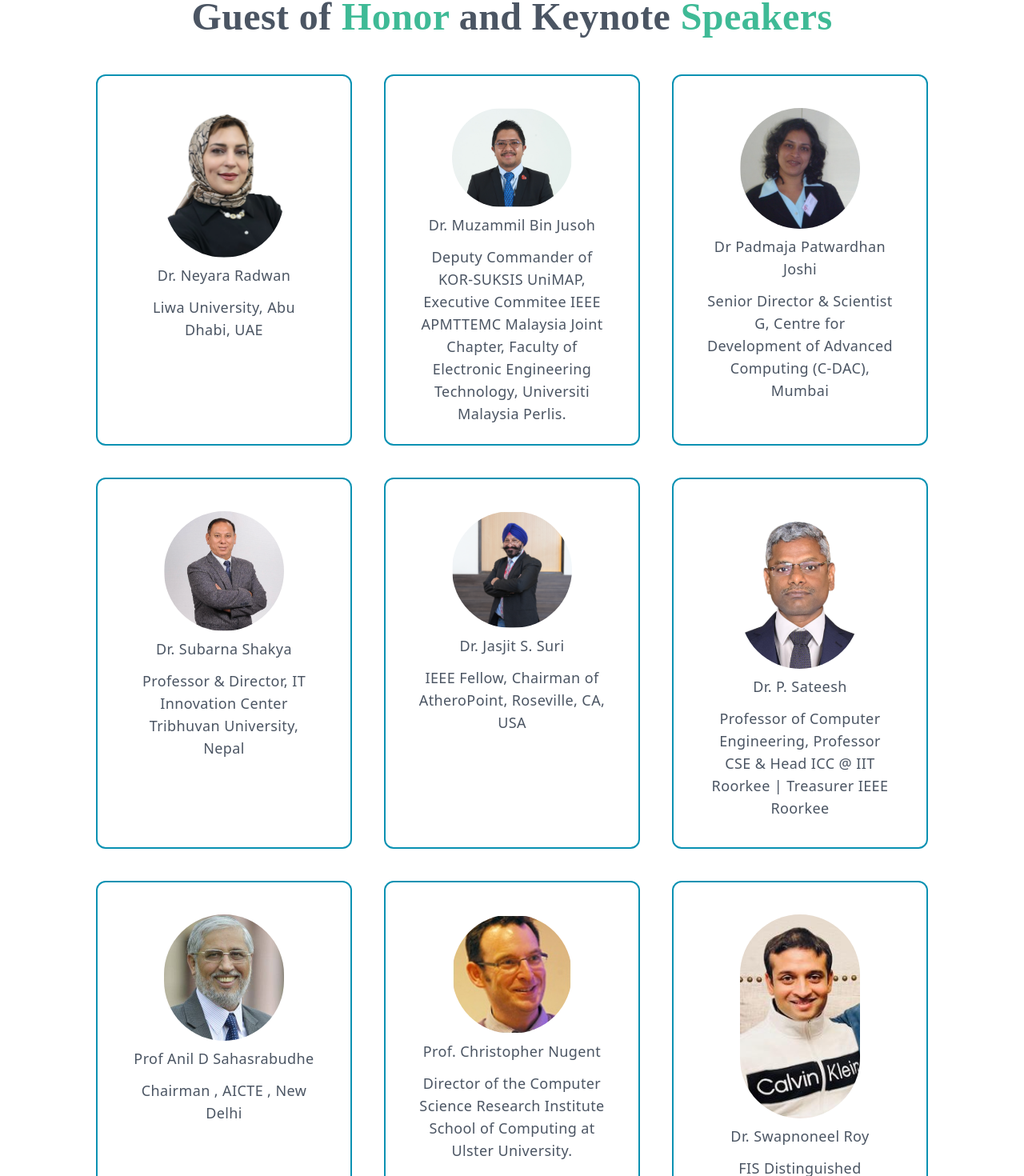
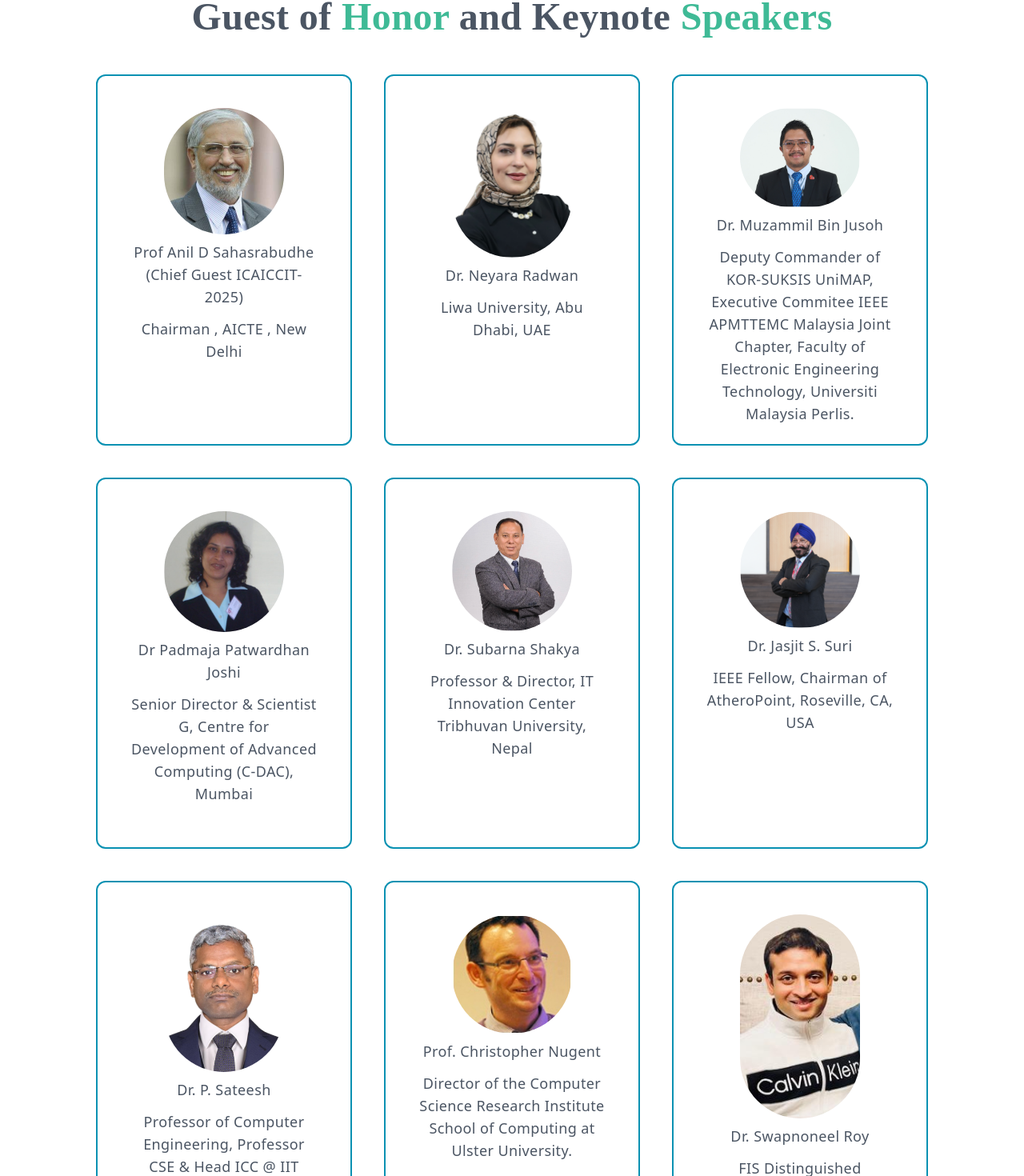
Before and after one commit to sai-ram-kaushik/icaiccit-2025, a Next.js app: page /keynote-speakers in a window 1280 px wide. Shown: the part 259-1729 px from the top of the page at 80% size. Built offline with nearby package versions, Linux system fonts and the light colour scheme.

Commit message:
updated with the order of keynote-speakers

```diff
--- a/pages/keynote-speakers/index.jsx
+++ b/pages/keynote-speakers/index.jsx
@@ -2,6 +2,11 @@ import React from "react";
 
 const ResourcePerson = () => {
   const resource = [
+    {
+      photo: "images/resource_person/anil.jpeg",
+      designation: "Chairman , AICTE , New Delhi",
+      name: "Prof Anil D Sahasrabudhe (Chief Guest ICAICCIT-2025)",
+    },
     {
       photo: "images/resource_person/neyara.png",
       designation: "Liwa University, Abu Dhabi, UAE",
@@ -35,11 +40,6 @@ const ResourcePerson = () => {
       designation:
         "Professor of Computer Engineering, Professor CSE & Head ICC @ IIT Roorkee | Treasurer IEEE Roorkee",
       name: "Dr. P. Sateesh",
-    },
-    {
-      photo: "images/resource_person/anil.jpeg",
-      designation: "Chairman , AICTE , New Delhi",
-      name: "Prof Anil D Sahasrabudhe",
     },
     {
       photo: "images/resource_person/christopher.jpeg",
```
